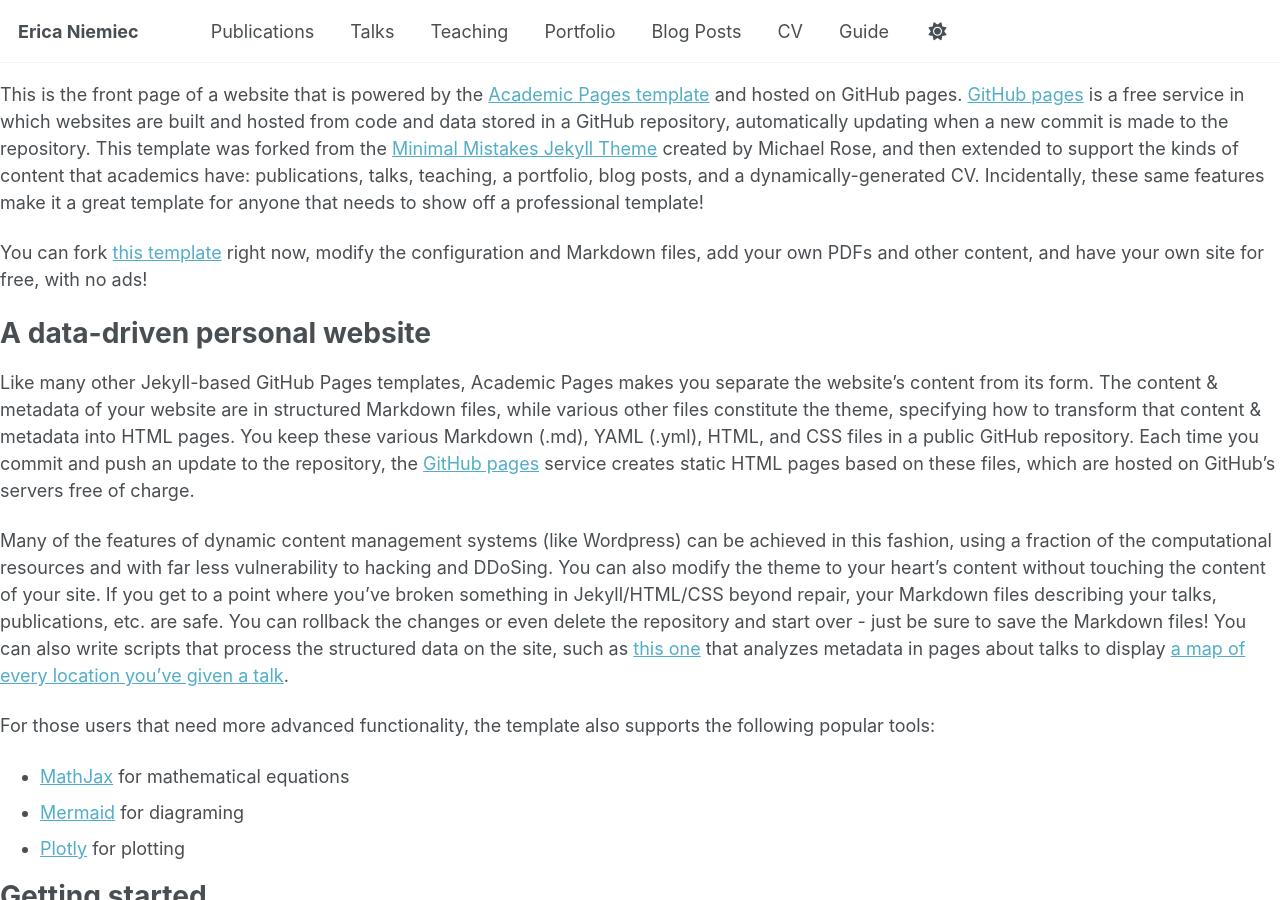
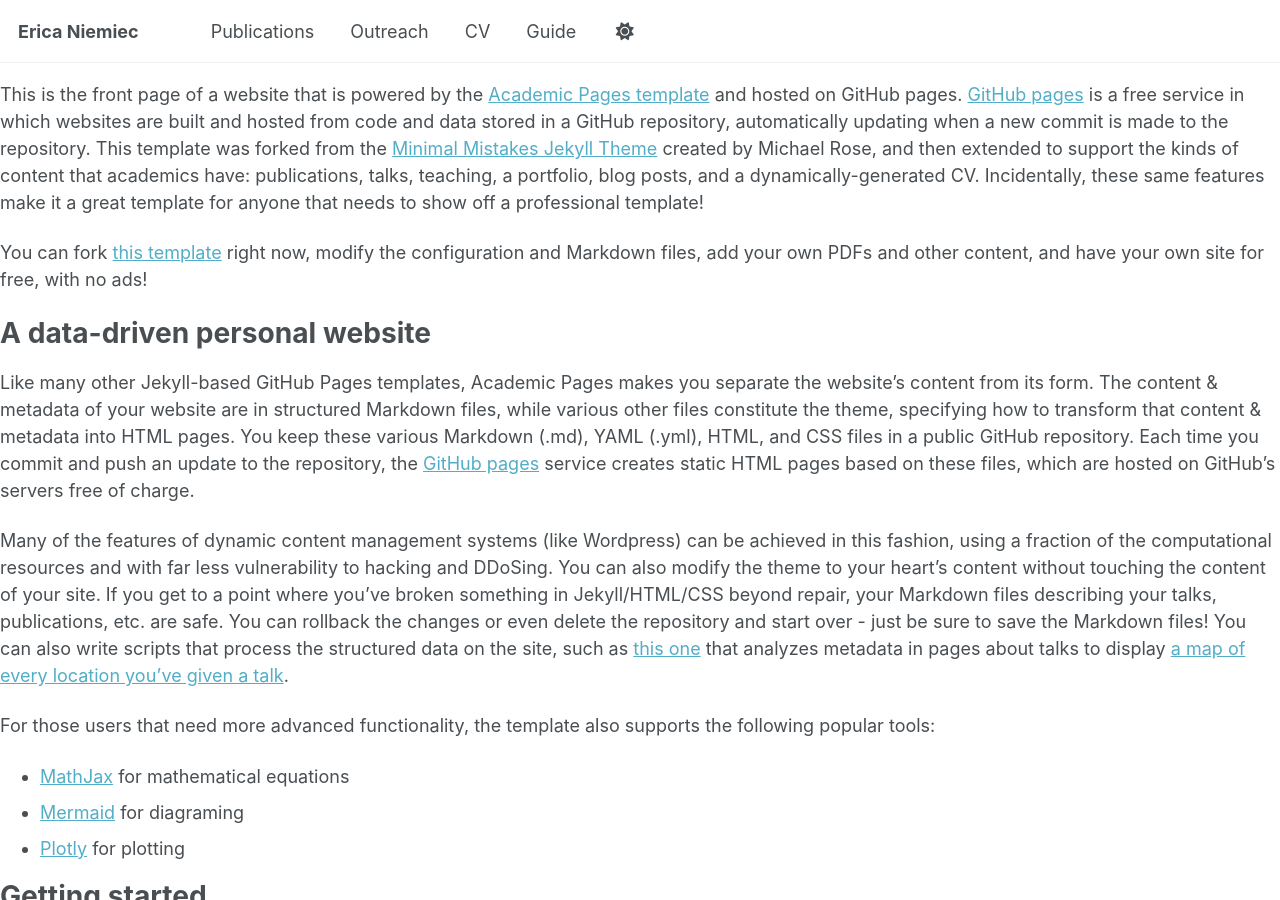
Before and after one commit to ericaniemiec/ericaniemiec.github.io, a Jekyll site: the page built from _pages/about.md, in a window 1280 px wide and 900 px high. Built offline with Jekyll 4.4.1, drawn with Linux system fonts in a browser that asks for light colours; a script bundle is joined from its source files by our own code; our own code applies the rules of GitHub Pages for plain Markdown files; library files that are not in the unit come from our copies.

Commit message:
Update navigation.yml

```diff
--- a/_data/navigation.yml
+++ b/_data/navigation.yml
@@ -11,17 +11,8 @@
   - title: "Publications"
     url: /publications/
 
-  - title: "Talks"
-    url: /talks/
-
-  - title: "Teaching"
-    url: /teaching/
-
-  - title: "Portfolio"
-    url: /portfolio/
-
-  - title: "Blog Posts"
-    url: /year-archive/
+  - title: "Outreach"
+    url: /outreach/
 
   - title: "CV"
     url: /cv/
```
